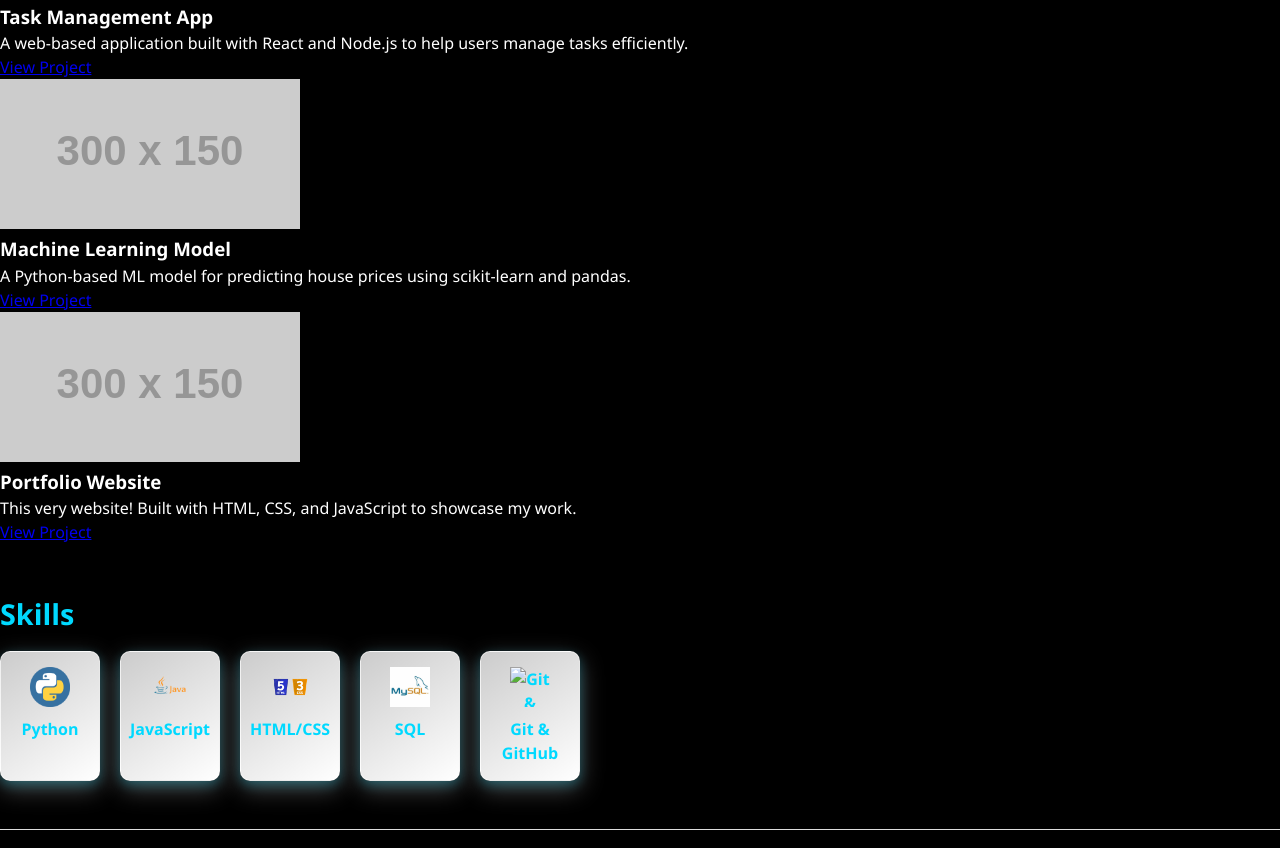
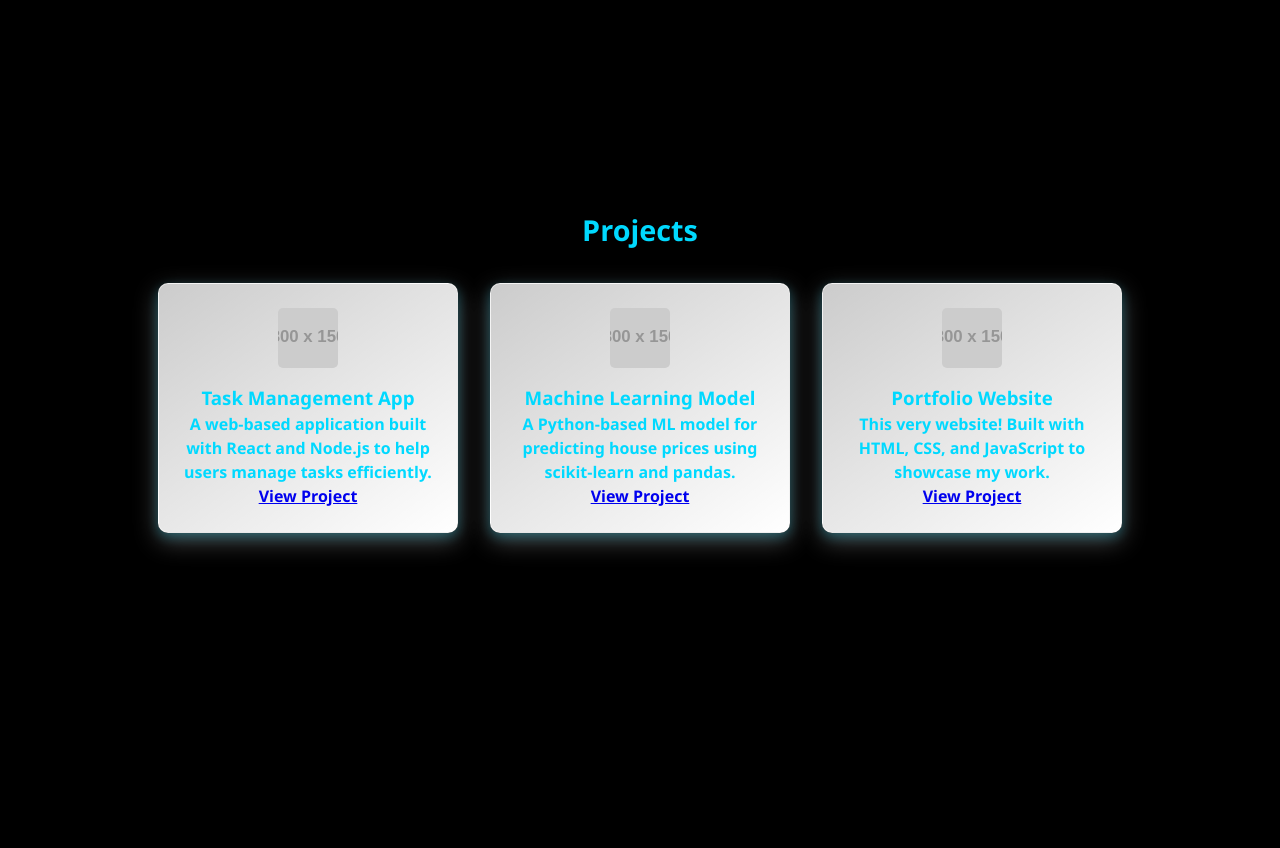
Before and after one commit to hemanthkeepudi/Portfolio, a plain HTML site: page index.html in a window 1280 px wide. Shown: the part 812-1660 px from the top of the page. Drawn offline with Linux system fonts and the light colour scheme; placeholder pictures from the web are drawn by us; files whose address does not match are found by name.

Commit message:
Update style.css

```diff
--- a/style.css
+++ b/style.css
@@ -3,21 +3,18 @@
   padding: 0;
   box-sizing: border-box;
 }
-
 body {
   font-family: 'Segoe UI', sans-serif;
   line-height: 1.5;
   background: #000000;
   color: #ffffff;
 }
-
 .container {
   width: 90%;
   max-width: 1000px;
   margin: auto;
   padding: 2rem 0;
 }
-
 header {
   background: #000000;
   color: rgb(0, 217, 255);
@@ -31,57 +28,108 @@ header {
   gap: 20px;
   z-index: 10;
 }
-
 .top-nav a {
   color: white;
   text-decoration: none;
   font-weight: bold;
   transition: color 0.3s ease, transform 0.3s ease;
 }
-
 .top-nav a:hover {
   color: #00ffff;
   transform: scale(1.1);
 }
-
-
-
 header h1 {
   margin-bottom: 0.5rem;
 }
-
 nav ul {
   list-style: none;
   display: flex;
   gap: 1rem;
 }
-
 nav ul li a {
   color: #fff;
   text-decoration: none;
 }
-
 .section {
+  height: 100vh;
   padding: 3rem 0;
-  border-bottom: 1px solid #ddd;
+  display: flex;
+  flex-direction: column;
+  justify-content: center;
+  border-bottom: none;
+}
+html {
+  scroll-behavior: smooth;
+}
+#projects {
+  max-width: 1200px;
+  margin: 0 auto 1.5rem auto;
+  padding: 2rem;
+  text-align: center;
 }
 
-.project {
+#projects h2 {
+  font-size: 2rem;
+  color: cyan;
   margin-bottom: 1.5rem;
 }
 
 
+.project-grid {
+  display: flex;
+  flex-wrap: wrap;
+  gap: 2rem;
+  justify-content: center;
+  align-items: flex-start;
+  margin-top: 2rem;
+}
+
+.project-card {
+  display: flex;
+  flex-direction: column;
+  align-items: center;
+  background: linear-gradient(145deg, rgba(255, 255, 255, 0.8), rgba(255, 255, 255, 1));
+  border: 1px solid rgba(255, 255, 255, 0.5);
+  color: rgb(0, 217, 255);
+  padding: 1.5rem;
+  border-radius: 10px;
+  box-shadow: 0 4px 12px rgba(0, 217, 255, 0.25), 0 8px 24px rgba(255, 255, 255, 0.3);
+  font-weight: bold;
+  width: 300px;
+  text-align: center;
+  transition: transform 0.2s ease;
+}
+
+.project-card:hover {
+  transform: scale(1.05);
+}
+
+.project-card img {
+  width: 60px;
+  height: 60px;
+  object-fit: cover;
+  border-radius: 5px;
+  margin-bottom: 1rem;
+}
+
+#skills {
+  text-align: center;
+}
 
 #skills h2 {
   color: rgb(0, 217, 255);
   font-size: 1.8rem;
   margin-bottom: 1rem;
+  text-align: center;
 }
 
 .skills-container {
   display: flex;
+  gap: 2rem;
   flex-wrap: wrap;
-  gap: 20px;
+  justify-content: center;
+  align-items: center;
+  text-align: center;
 }
 
 .skill-box {
@@ -102,20 +150,21 @@ nav ul li a {
 }
 
 .skill-box img {
-  width: 40px;
-  height: 40px;
-  margin-bottom: 10px;
+  justify-content: center;
+  width: 60px;
+  height: 60px;
+  margin-bottom: 20px;
 }
 
 .skill-box:hover {
   transform: scale(1.05);
 }
+
 .link-container {
   display: flex;
   flex-direction: column;
   gap: 15px;
 }
-
 .link-box {
   display: flex;
   justify-content: center;
@@ -127,7 +176,6 @@ nav ul li a {
   box-shadow: 0 4px 12px rgba(0, 217, 255, 0.25);
   transition: background-color 0.3s ease, transform 0.2s ease;
 }
-
 .link-item {
   color: rgb(0, 217, 255);
   font-weight: bold;
@@ -139,49 +187,37 @@ nav ul li a {
   line-height: 50px;
   border-radius: 10px;
 }
-
 .link-box:hover {
   background-color: rgba(0, 217, 255, 0.1);
   transform: scale(1.05);
 }
-
 .link-box:active {
   transform: scale(0.98);
 }
-
 .link-item:hover {
   color: rgb(0, 175, 240);
 }
-
-
-
 #about h2 {
   color: rgb(0, 217, 255);
   font-size: 1.8rem;
   margin-bottom: 1rem;
 }
-
 #projects h2 {
   color: rgb(0, 217, 255);
   font-size: 1.8rem;
   margin-bottom: 1rem;
 }
-
 #contact h2 {
   color: rgb(0, 217, 255);
   font-size: 1.8rem;
   margin-bottom: 1rem;
 }
-
-
 footer {
   background: #22222267;
   color: rgb(0, 217, 255);
   text-align: center;
   padding: 1rem 0;
 }
-
-
 @media (max-width: 600px) {
   nav ul {
     flex-direction: column;
```
